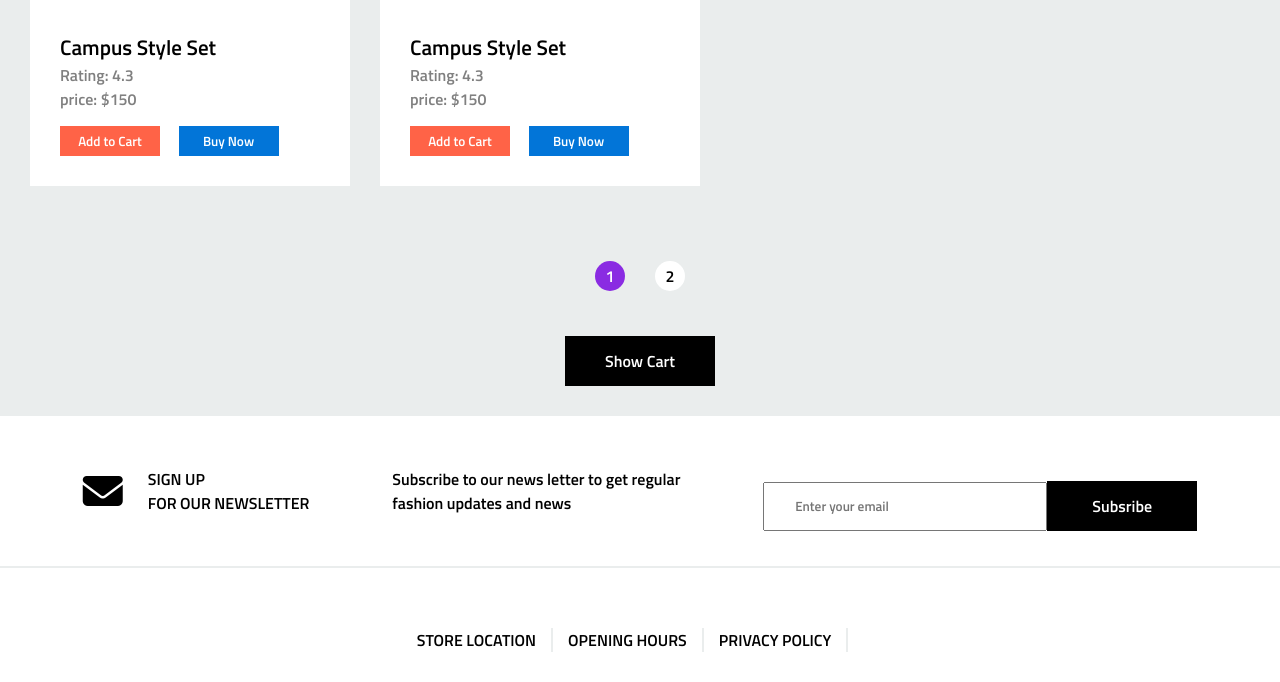
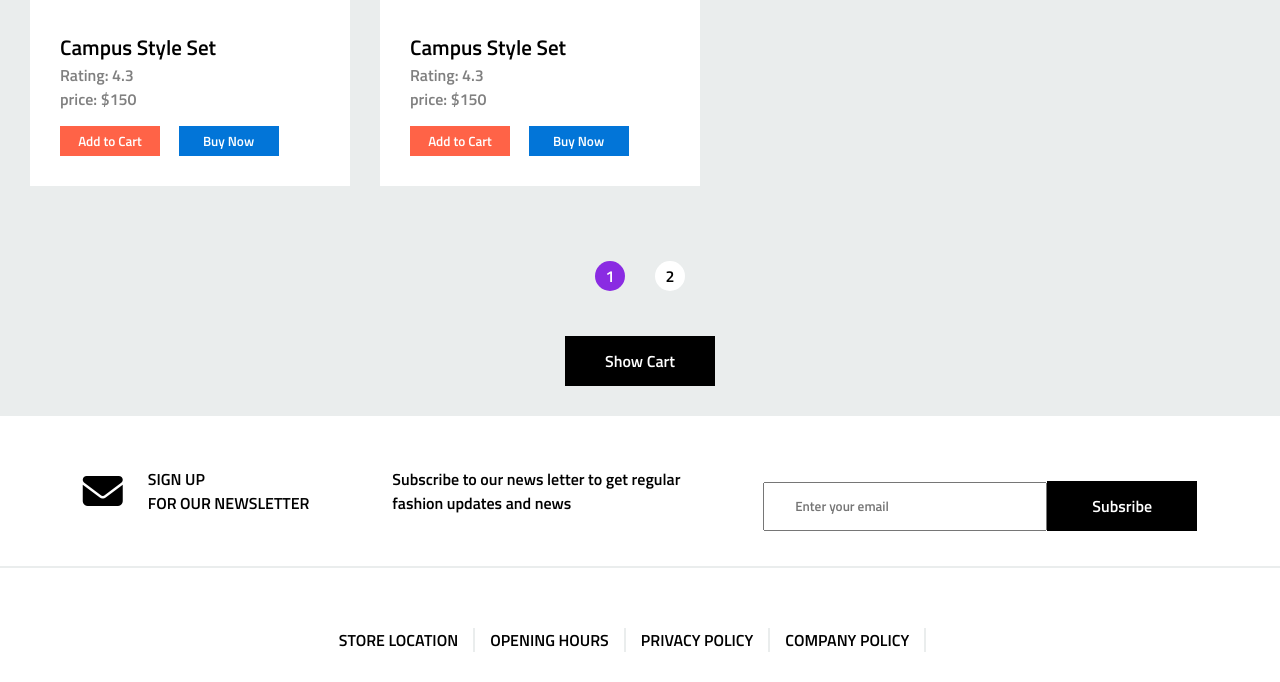
Before and after one commit to CodeWithBlaze/CollegeEcommerceProject, a plain HTML site: page index.html in a window 1280 px wide. Shown: the part 3329-4011 px from the top of the page. Drawn offline with Linux system fonts and the light colour scheme.

Commit message:
added company policy

```diff
--- a/index.html
+++ b/index.html
@@ -167,6 +167,7 @@
                 <p class="footer-info">STORE LOCATION</p>
                 <p class="footer-info">OPENING HOURS</p>
                 <p class="footer-info">PRIVACY POLICY</p>
+                <p class="footer-info">COMPANY POLICY</p>
             </div>
         </div>
     </div>
```
